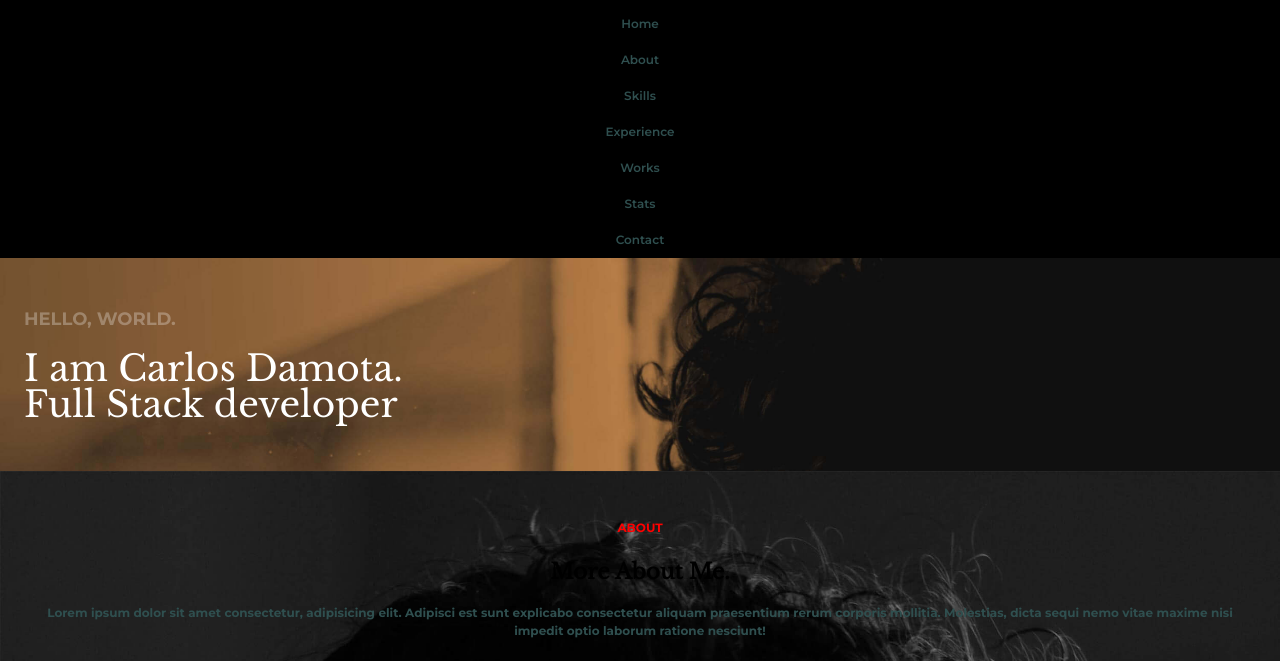
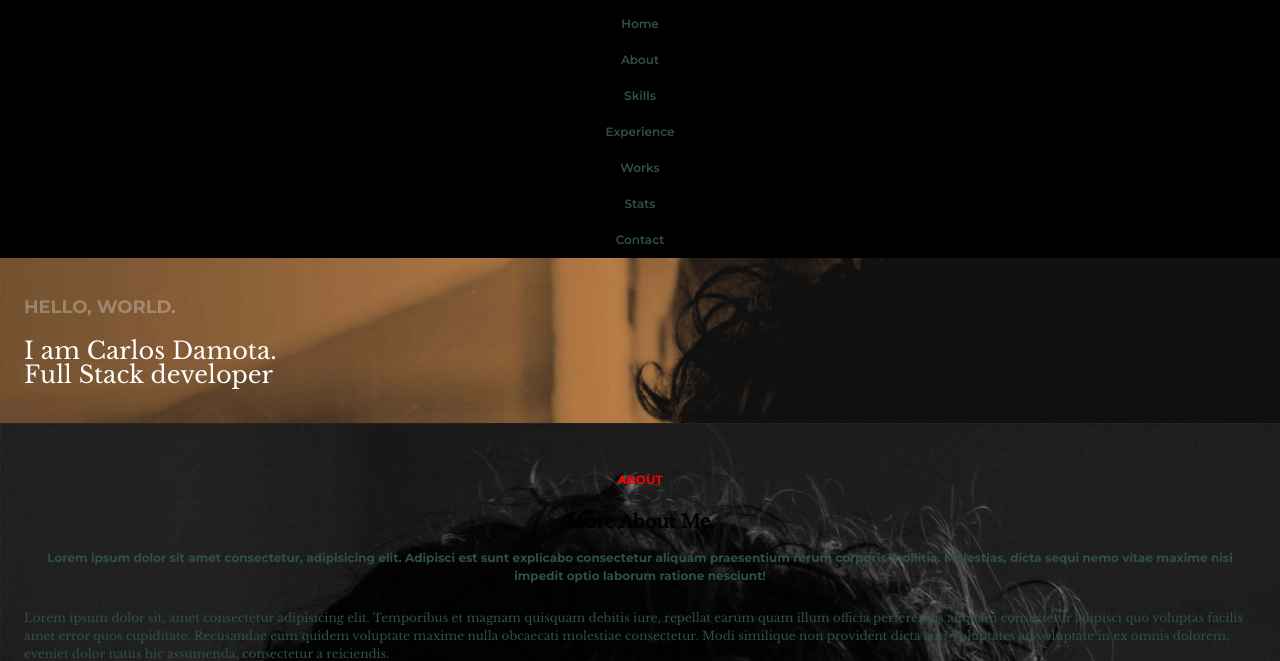
Before and after one commit to carlosdamota/idb_ejerciciofinal, a plain HTML site: page index.html in a window 1280 px wide. Shown: the part 82-743 px from the top of the page. Drawn offline with nearby package versions, Linux system fonts and the light colour scheme.

```diff
--- a/style.css
+++ b/style.css
@@ -28,7 +28,7 @@
 }
 .header__title {
     font-weight: 700;
-    font-size: 1.8em;
+    font-size: 1.5em;
     text-transform: capitalize;
     margin-bottom: 1em;
 }
@@ -97,25 +97,21 @@
     color: var(--color-bgsecondary);
 }
 .main__header {
-    /* background-image: url(/images/intro-bg.jpg);
-    background-size:cover; */
-    width: 100vw;
-
+    width: 100%;
 }
 .main__header__hero {
     background-image: url(/images/intro-bg.jpg);
         background-size: cover;
         background-repeat: no-repeat;
-        padding: 4em 2em 4em 2em;
-        line-height: 300%;
-        position: relative;
+        padding: 3em 2em 3em 2em;
+        line-height: ;
 }
 .header__hero__text {
     color: rgba(255, 255, 255, 0.281);
     font-size: large;
 }
 .header__title--hero {
-    font-size: 300%;
+    font-size: 200%;
     color: white;
 
 }
```
